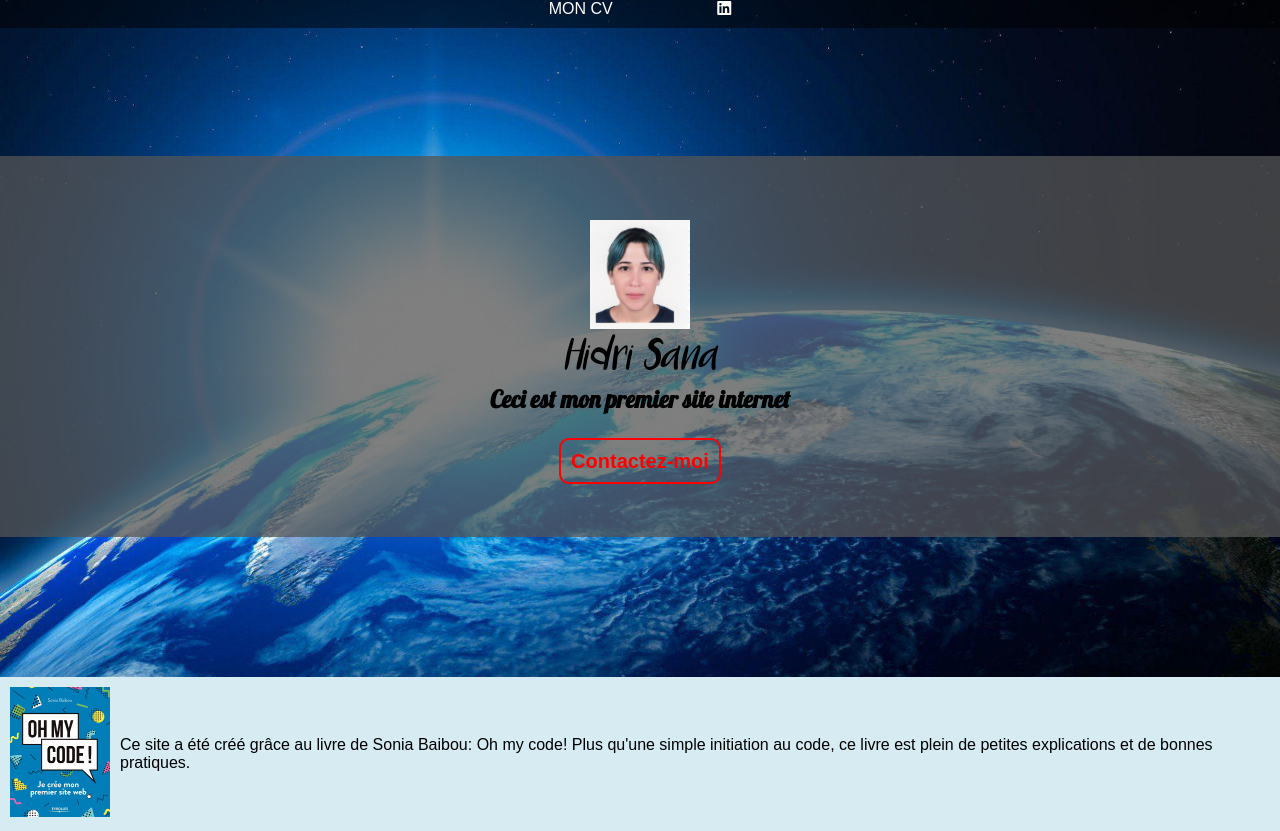
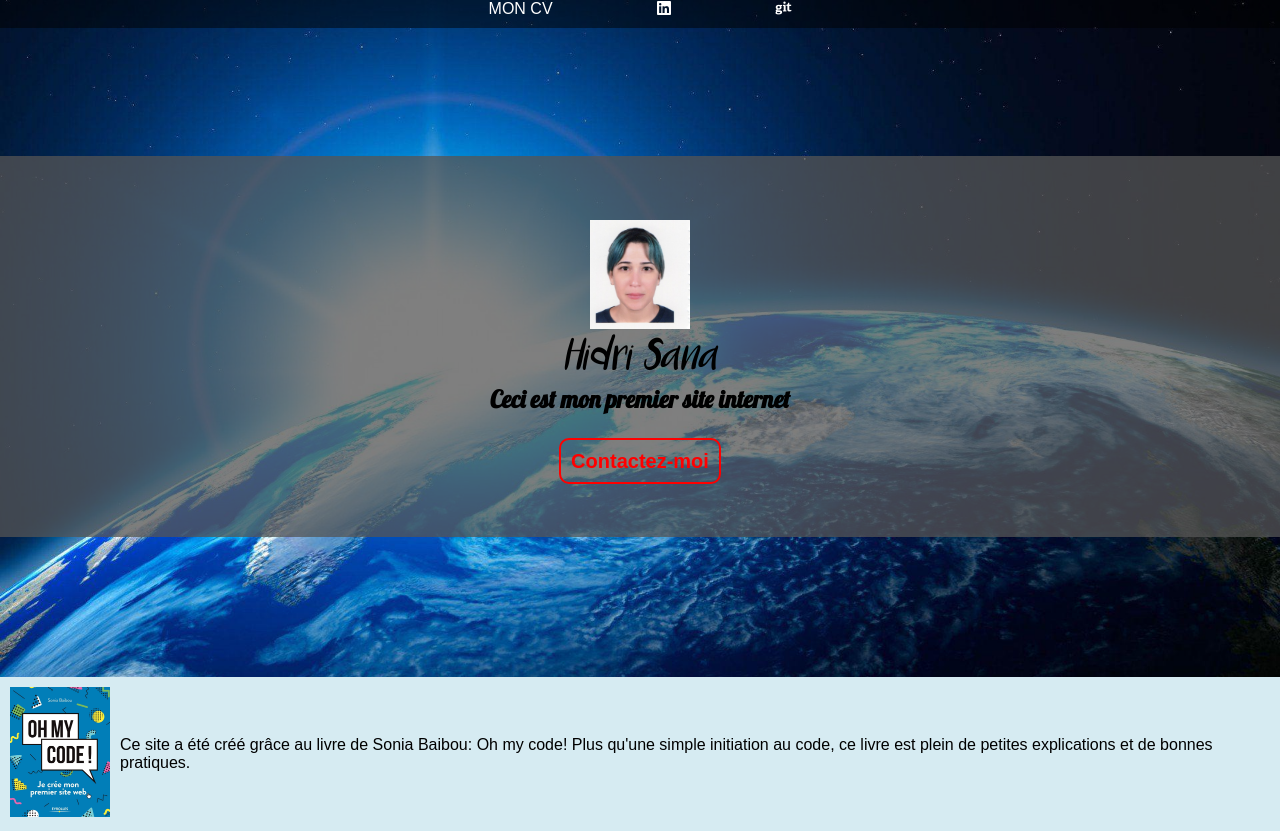
Before and after one commit to HidriSana/ProjetSimplon, a plain HTML site: page index.html in a window 1280 px wide. Drawn offline with Linux system fonts and the light colour scheme.

Commit message:
ajout icone git & maj readme

```diff
--- a/index.html
+++ b/index.html
@@ -16,6 +16,7 @@
         <nav>
             <a href="CV_Hidri_Azaiz_Sana.pdf" target="_blank">MON CV</a>
             <a href="https://www.linkedin.com/in/sana-azaiz-a149baa8/" target="_blank"> <i class="fa-brands fa-linkedin white"></i></a>
+            <a href="https://github.com/HidriSana/ProjetSimplon" target="_blank"> <i class="fa-brands fa-git white"></i></i></a>
         </nav>
 
         <div id="bandeau">
```
Also changed, not shown: 1 other file.
